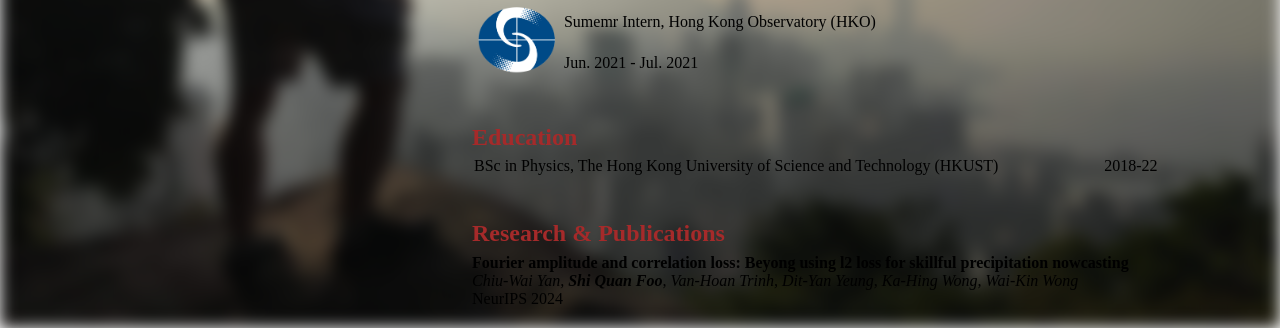
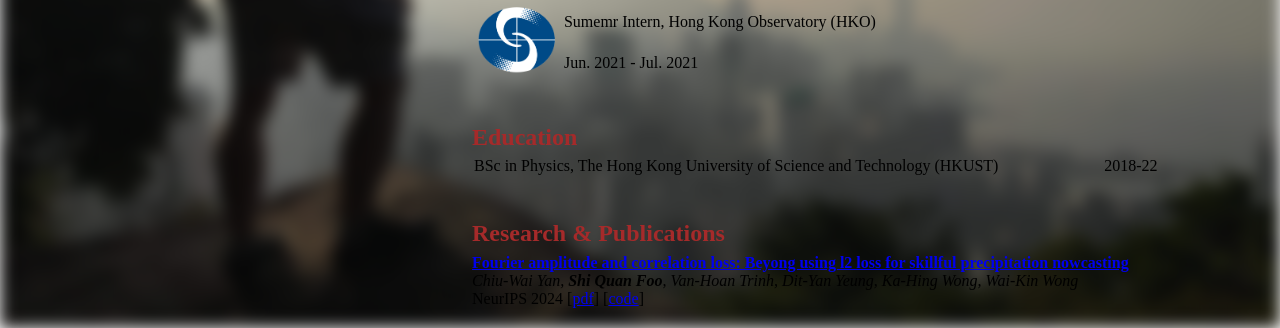
Before and after one commit to sqfoo/sqfoo.github.io, a plain HTML site: page index.html in a window 1280 px wide. Shown: the part 472-800 px from the top of the page. Drawn offline with nearby package versions, Linux system fonts and the light colour scheme.

Commit message:
Update index.html
Add description to research paper

```diff
--- a/index.html
+++ b/index.html
@@ -115,15 +115,17 @@
                 <h3>Research & Publications</h3>
                 <div class="bottom-content" style="padding:0px;">
                     <div style="padding-left:0px; padding-top:1%;">
-                        <strong>
+                        <a href='https://nips.cc/virtual/2024/poster/96922'><strong>
                             Fourier amplitude and correlation loss: Beyong using l2 loss for skillful precipitation nowcasting
-                        </strong>
+                        </strong></a>
                         <br>
                         <em>
                             Chiu-Wai Yan, <b>Shi Quan Foo</b>, Van-Hoan Trinh, Dit-Yan Yeung, Ka-Hing Wong, Wai-Kin Wong
                         </em>
                         <br>
                         NeurIPS 2024
+                        [<a href="https://www.google.com/url?sa=t&source=web&rct=j&opi=89978449&url=https://arxiv.org/abs/2410.23159&ved=2ahUKEwjvjunD4uOJAxWSnq8BHXIUJGMQFnoECBcQAQ&usg=AOvVaw0-09wXP7eiC-pGNpiw9H6q">pdf</a>]
+                        [<a href="https://github.com/argenycw/FACL">code</a>]
                     </div>
                 </div>
             </div>
```
